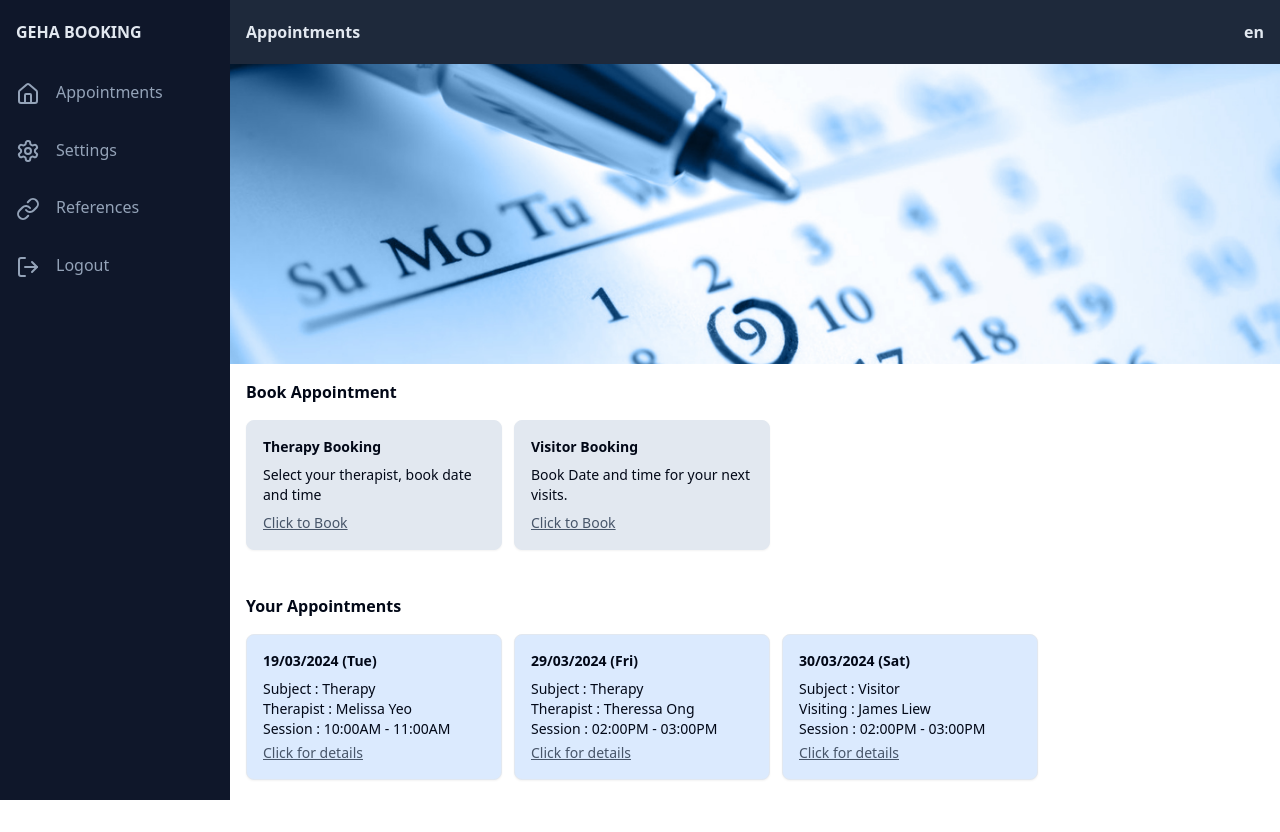
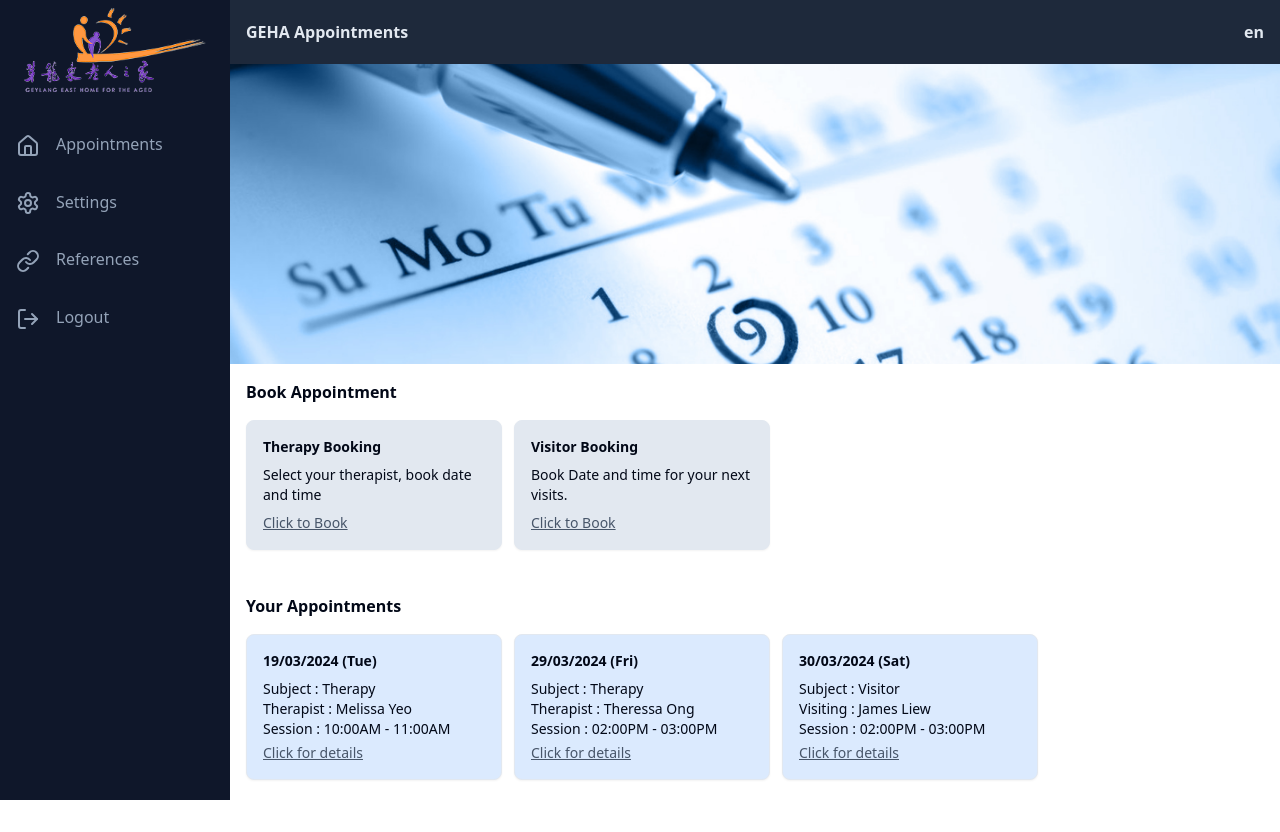
Before and after one commit to jackson1010/OrderSystemFE, a React (Vite) app: page / in a window 1280 px wide. Both pictures are taken after a click on the button "Log In". Built offline with nearby package versions, Linux system fonts and the light colour scheme.

Commit message:
feat: added logo to the side nav

```diff
--- a/src/pages/App/SideNav/index.tsx
+++ b/src/pages/App/SideNav/index.tsx
@@ -2,6 +2,7 @@ import { setUser } from "@/data/actions/userAction";
 import { HomeIcon, LinkIcon, LogOutIcon, SettingsIcon } from "lucide-react";
 import { useDispatch } from "react-redux";
 import { Link } from "react-router-dom";
+import Logo from "../../../assets/logo/Logo2.png"
 
 const SideNav = () => {
   const dispatch = useDispatch();
@@ -17,8 +18,8 @@ const SideNav = () => {
   };
   return (
     <div className="sidenav bg-slate-900">
-      <div className="px-4 h-16">
-        <p className="font-bold py-5 text-slate-200">GEHA BOOKING</p>
+      <div className="px-4 pb-4">
+          <img src={Logo} className="p-2" style={{height:"100px"}} />
       </div>
       <div className="text-slate-400">
         <Link to="/" className=" block p-4 hover:bg-slate-700">
--- a/src/pages/App/index.tsx
+++ b/src/pages/App/index.tsx
@@ -1,12 +1,12 @@
 import { Route, Routes } from "react-router-dom";
 import References from "../References";
-import TherapyBooking from "../TherapyBooking";
+import TherapyBooking from "../Appointments/TherapyBooking";
 import Login from "../Login";
 import SampleReduxSagaAxios from "../References/SampleReduxSagaAxios";
 import SampleShadCnUi from "../References/SampleShadCnUi";
 import UnderDevelopment from "../UnderDevelopment";
 import "./styles.css";
-import HomePage from "../Home";
+import Appointments from "../Appointments";
 import { useEffect } from "react";
 import { getUser } from "@/data/actions/userAction";
 import { useDispatch, useSelector } from "react-redux";
@@ -39,7 +39,7 @@ const App = () => {
           <SideNav />
           <div className="sidecontent">
             <Routes>
-              <Route path="/" element={<HomePage />} />
+              <Route path="/" element={<Appointments />} />
               <Route path="/therapy" element={<TherapyBooking />} />
               <Route path="/shadcnui" element={<SampleShadCnUi />} />
               <Route path="/sampleredux" element={<SampleReduxSagaAxios />} />
--- a/src/pages/Home/index.tsx
+++ b/src/pages/Appointments/index.tsx
@@ -1,6 +1,7 @@
 import { Card } from "@/components/ui/card";
 import "./styles.css";
 import { useNavigate } from "react-router-dom";
+
 
 const HomePage = () => {
   const navigate = useNavigate();
@@ -8,7 +9,7 @@ const HomePage = () => {
   return (
     <div>
       <div className="bg-slate-800 pt-5 px-4 text-slate-200 font-bold h-16">
-        <span className="align-top">Appointments</span>
+        <span className="align-top">GEHA Appointments</span>
         <span style={{ float: "right" }}>en</span>
       </div>
       <div className="banner" />
```
Also changed, not shown: src/assets/logo/Logo2.png (added), src/pages/Appointments/TherapyBooking/index.tsx (renamed from src/pages/TherapyBooking/index.tsx), src/pages/Appointments/TherapyBooking/styles.css (renamed from src/pages/TherapyBooking/styles.css), src/pages/Appointments/styles.css (renamed from src/pages/Home/styles.css).
